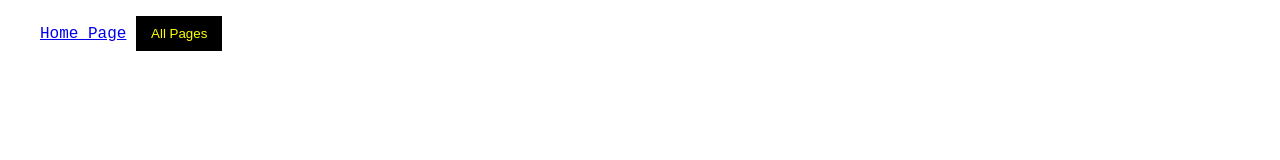
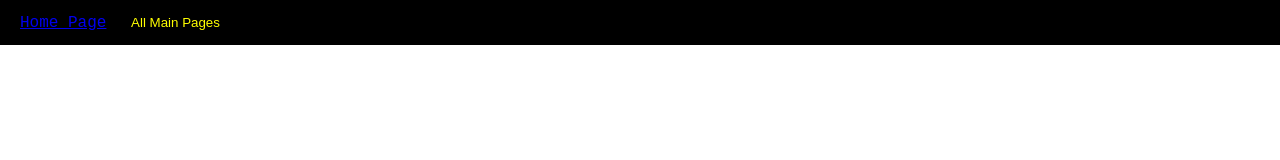
Before and after one commit to ScottWCFE/ScottWCFE.github.io, a plain HTML site: page index.html in a window 1280 px wide. Drawn offline with Linux system fonts and the light colour scheme.

Commit message:
Pushing changes

```diff
--- a/Stylesheet/stylesheet.css
+++ b/Stylesheet/stylesheet.css
@@ -3,10 +3,14 @@ body {
     margin: 0;
     font-family: 'Courier New', Courier, monospace;
 }
-.navBar ul{
+a:visited{
+    color: brown;
+}
+.navBar{
     background-color: black;
-    padding: 20px 20px;
+    padding: 5px 20px;
     border: none;
+    margin-top: 0px;
 }
 .dropdown{
     display: inline-block;
--- a/index.html
+++ b/index.html
@@ -10,7 +10,7 @@
     <ul class="navBar">
         <a href="index.html">Home Page</a>
         <div class="dropdown">
-        <button>All Pages</button>
+            <button>All Main Pages</button>
             <div class="content">
                 <a href="weapon.html">Weaponry</a>
                 <a href="history.html">History of Night City</a>
@@ -19,6 +19,5 @@
             </div>
         </div>
        </ul>
-
 </body>
 </html>
```
Lines whose indentation alone changed are shown as unchanged.
